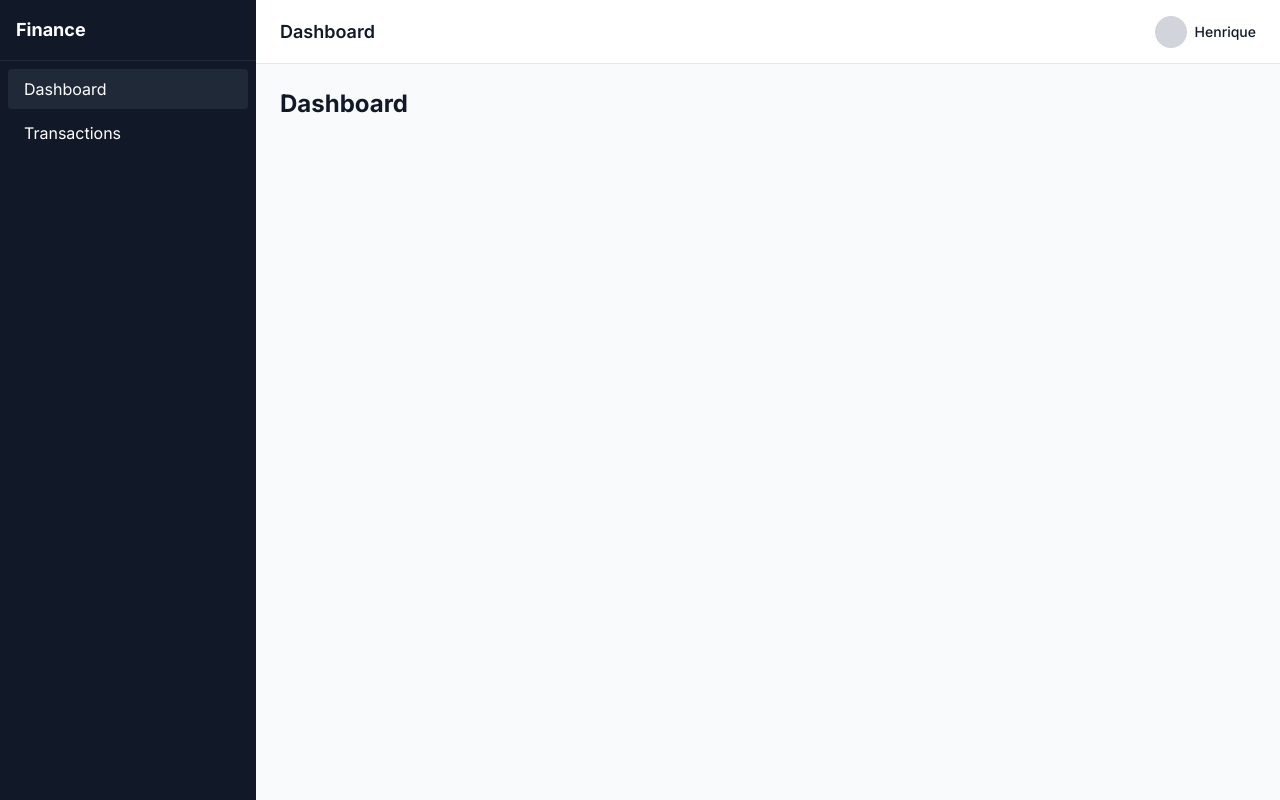
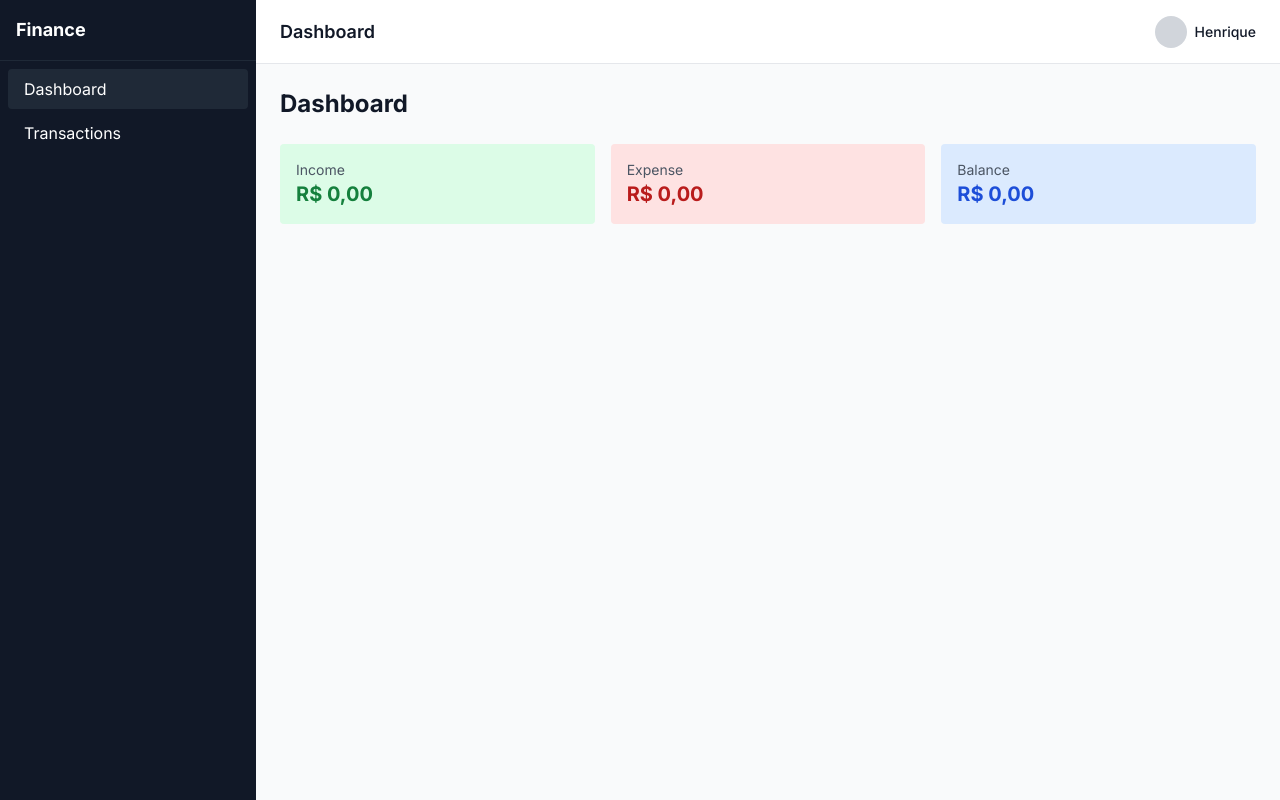
Before and after one commit to Henriqueverri/finance-tracker, a Vue app: page / in a window 1280 px wide. Both pictures are taken after a click on the button "Login". Built offline with nearby package versions, Linux system fonts and the light colour scheme; data requests are answered from the project's data file.

Commit message:
feat: implement dashboard with financial summary using store getters

```diff
--- a/db.json
+++ b/db.json
@@ -1,21 +1,4 @@
 {
-  "transactions": [
-    {
-      "id": "tUhwuob5sFU",
-      "title": "Teste 1",
-      "amount": 10,
-      "type": "expense",
-      "category": "Categoria 1",
-      "date": "2026-04-17T18:07:29.271Z"
-    },
-    {
-      "id": "dX4iouexO5c",
-      "title": "Teste 2",
-      "amount": 20,
-      "type": "expense",
-      "category": "",
-      "date": "2026-04-17T18:07:50.002Z"
-    }
-  ],
+  "transactions": [],
   "$schema": "./node_modules/json-server/schema.json"
 }
--- a/src/modules/transactions/store/transactionStore.ts
+++ b/src/modules/transactions/store/transactionStore.ts
@@ -70,4 +70,20 @@ export const useTransactionStore = defineStore('transaction', {
       }
     },
   },
+
+  getters: {
+    totalIncome: (state) =>
+      state.transactions
+        .filter(t => t.type === 'income')
+        .reduce((acc, t) => acc + t.amount, 0),
+
+    totalExpense: (state) =>
+      state.transactions
+        .filter(t => t.type === 'expense')
+        .reduce((acc, t) => acc + t.amount, 0),
+
+    balance(): number {
+      return this.totalIncome - this.totalExpense
+    },
+  }
 })
--- a/src/pages/Dashboard.vue
+++ b/src/pages/Dashboard.vue
@@ -1,5 +1,47 @@
+<script setup lang="ts">
+import { onMounted } from 'vue'
+import { useTransactionStore } from '@/modules/transactions/store/transactionStore'
+import { formatCurrency } from '@/utils/format'
+
+const store = useTransactionStore()
+
+onMounted(() => {
+  if (!store.transactions.length) {
+    store.fetchAll()
+  }
+})
+</script>
+
 <template>
   <div>
-    <h1 class="text-2xl font-bold">Dashboard</h1>
+    <h1 class="text-2xl font-bold mb-6">Dashboard</h1>
+
+    <div class="grid grid-cols-1 md:grid-cols-3 gap-4">
+
+      <!-- Income -->
+      <div class="p-4 bg-green-100 rounded">
+        <p class="text-sm text-gray-600">Income</p>
+        <p class="text-xl font-bold text-green-700">
+          {{ formatCurrency(store.totalIncome) }}
+        </p>
+      </div>
+
+      <!-- Expense -->
+      <div class="p-4 bg-red-100 rounded">
+        <p class="text-sm text-gray-600">Expense</p>
+        <p class="text-xl font-bold text-red-700">
+          {{ formatCurrency(store.totalExpense) }}
+        </p>
+      </div>
+
+      <!-- Balance -->
+      <div class="p-4 bg-blue-100 rounded">
+        <p class="text-sm text-gray-600">Balance</p>
+        <p class="text-xl font-bold text-blue-700">
+          {{ formatCurrency(store.balance) }}
+        </p>
+      </div>
+
+    </div>
   </div>
 </template>
--- /dev/null
+++ b/src/utils/format.ts
@@ -0,0 +1,6 @@
+export const formatCurrency = (value: number) => {
+  return new Intl.NumberFormat('pt-BR', {
+    style: 'currency',
+    currency: 'BRL',
+  }).format(value)
+}
```
